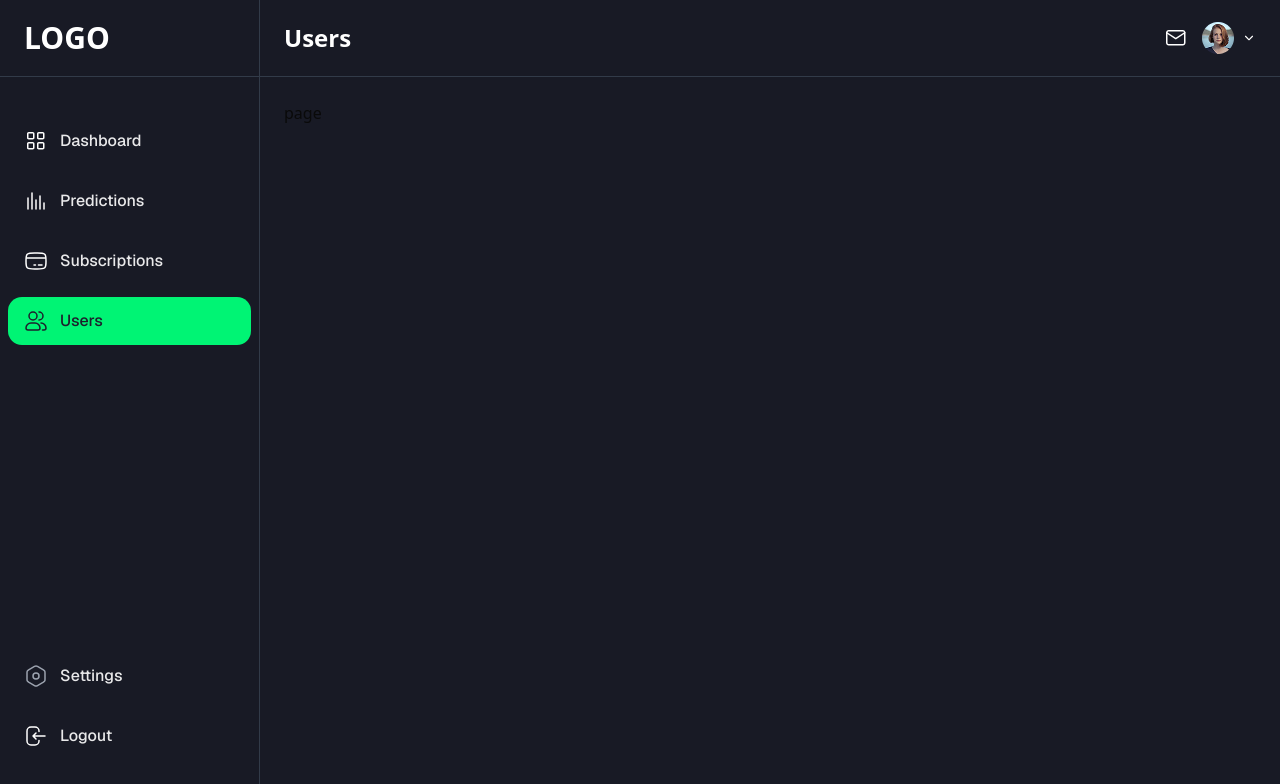
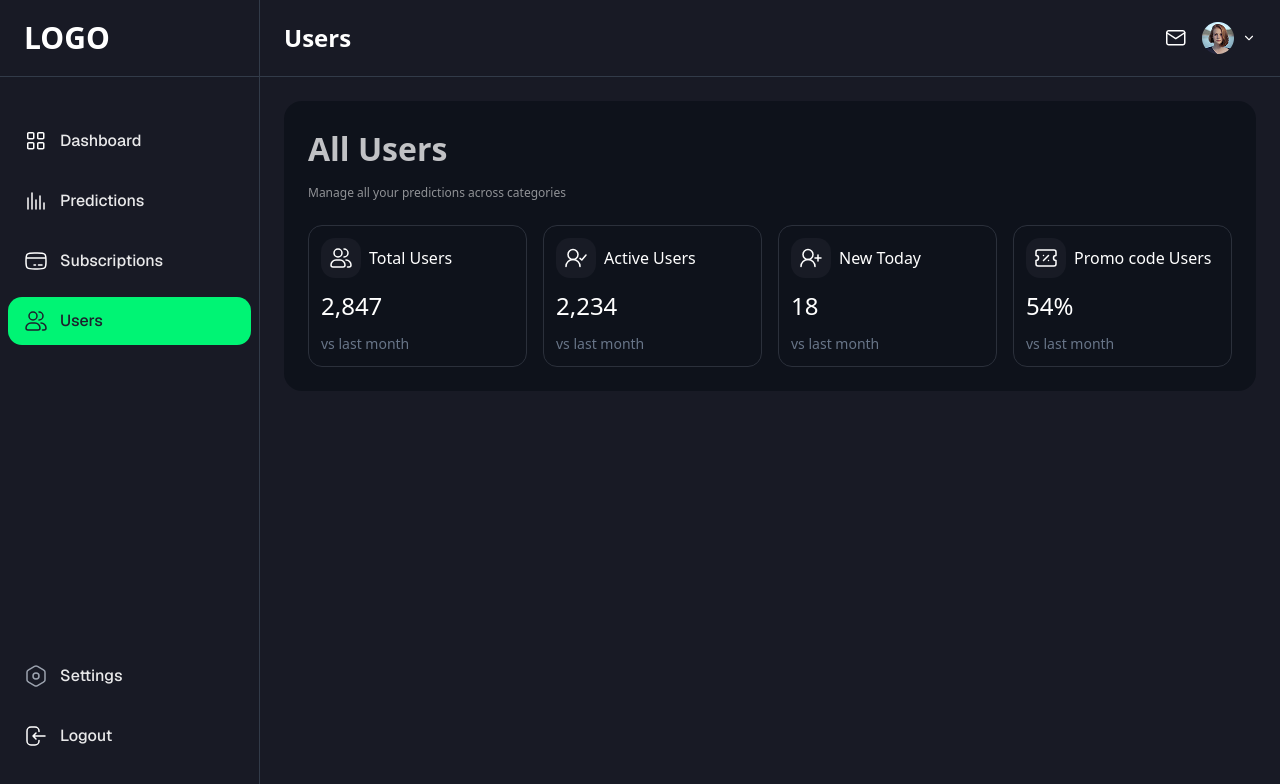
Before and after one commit to amuhaimen/fdahunter1_FO828B94B8AC4, a Next.js app: page /dashboard/users in a window 1280 px wide. Shown: the top 784 px of the page. Built offline with nearby package versions, Linux system fonts and the light colour scheme.

Commit message:
all users page states card inserted

```diff
--- /dev/null
+++ b/_components/icons/users/DoubleUsersl.tsx
@@ -0,0 +1,12 @@
+import React from 'react'
+
+export default function DoubleUsersl() {
+  return (
+    <svg xmlns="http://www.w3.org/2000/svg" width="24" height="24" viewBox="0 0 24 24" fill="none">
+  <path d="M13.001 7C13.001 9.20914 11.2101 11 9.00098 11C6.79184 11 5.00098 9.20914 5.00098 7C5.00098 4.79086 6.79184 3 9.00098 3C11.2101 3 13.001 4.79086 13.001 7Z" stroke="white" stroke-width="1.5"/>
+  <path d="M15 11C17.2091 11 19 9.20914 19 7C19 4.79086 17.2091 3 15 3" stroke="white" stroke-width="1.5" stroke-linecap="round" stroke-linejoin="round"/>
+  <path d="M11.001 14H7.00098C4.23956 14 2.00098 16.2386 2.00098 19C2.00098 20.1046 2.89641 21 4.00098 21H14.001C15.1056 21 16.001 20.1046 16.001 19C16.001 16.2386 13.7624 14 11.001 14Z" stroke="white" stroke-width="1.5" stroke-linejoin="round"/>
+  <path d="M17.001 14C19.7624 14 22.001 16.2386 22.001 19C22.001 20.1046 21.1056 21 20.001 21H18.501" stroke="white" stroke-width="1.5" stroke-linecap="round" stroke-linejoin="round"/>
+</svg>
+  )
+}
--- /dev/null
+++ b/_components/icons/users/PlusUsers.tsx
@@ -0,0 +1,11 @@
+import React from 'react'
+
+export default function PlusUsers() {
+  return (
+    <svg xmlns="http://www.w3.org/2000/svg" width="24" height="24" viewBox="0 0 24 24" fill="none">
+  <path d="M14 8.5C14 5.73858 11.7614 3.5 9 3.5C6.23858 3.5 4 5.73858 4 8.5C4 11.2614 6.23858 13.5 9 13.5C11.7614 13.5 14 11.2614 14 8.5Z" stroke="white" stroke-width="1.5" stroke-linecap="round" stroke-linejoin="round"/>
+  <path d="M16 20.5C16 16.634 12.866 13.5 9 13.5C5.13401 13.5 2 16.634 2 20.5" stroke="white" stroke-width="1.5" stroke-linecap="round" stroke-linejoin="round"/>
+  <path d="M19 9V15M22 12H16" stroke="white" stroke-width="1.5" stroke-linecap="round" stroke-linejoin="round"/>
+</svg>
+  )
+}
--- /dev/null
+++ b/_components/icons/users/TikUsers.tsx
@@ -0,0 +1,11 @@
+import React from 'react'
+
+export default function TikUsers() {
+  return (
+    <svg xmlns="http://www.w3.org/2000/svg" width="24" height="24" viewBox="0 0 24 24" fill="none">
+  <path d="M14 8.5C14 5.73858 11.7614 3.5 9 3.5C6.23858 3.5 4 5.73858 4 8.5C4 11.2614 6.23858 13.5 9 13.5C11.7614 13.5 14 11.2614 14 8.5Z" stroke="white" stroke-width="1.5" stroke-linecap="round" stroke-linejoin="round"/>
+  <path d="M16 20.5C16 16.634 12.866 13.5 9 13.5C5.13401 13.5 2 16.634 2 20.5" stroke="white" stroke-width="1.5" stroke-linecap="round" stroke-linejoin="round"/>
+  <path d="M16 12.3929L17.8 14L22 9" stroke="white" stroke-width="1.5" stroke-linecap="round" stroke-linejoin="round"/>
+</svg>
+  )
+}
--- /dev/null
+++ b/_components/icons/users/Token.tsx
@@ -0,0 +1,11 @@
+import React from 'react'
+
+export default function Token() {
+  return (
+    <svg xmlns="http://www.w3.org/2000/svg" width="24" height="24" viewBox="0 0 24 24" fill="none">
+  <path d="M14.5 9.5L9.5 14.5" stroke="white" stroke-width="1.5" stroke-linecap="round" stroke-linejoin="round"/>
+  <path d="M14.5 14.5H14.4925M9.50748 9.5H9.5" stroke="white" stroke-width="1.5" stroke-linecap="round" stroke-linejoin="round"/>
+  <path d="M2 9.5V6C2 4.89543 2.89543 4 4 4H20C21.1045 4 22 4.89543 22 6V9.5C20.6192 9.5 19.5 10.6193 19.5 12C19.5 13.3807 20.6192 14.5 22 14.5V18C22 19.1046 21.1045 20 20 20H4C2.89543 20 2 19.1046 2 18V14.5C3.38071 14.5 4.5 13.3807 4.5 12C4.5 10.6193 3.38071 9.5 2 9.5Z" stroke="white" stroke-width="1.5" stroke-linecap="round" stroke-linejoin="round"/>
+</svg>
+  )
+}
--- /dev/null
+++ b/_components/users/UsersHome.tsx
@@ -0,0 +1,76 @@
+import React from 'react'
+import DoubleUsersl from '../icons/users/DoubleUsersl';
+import TikUsers from '../icons/users/TikUsers';
+import PlusUsers from '../icons/users/PlusUsers';
+import Token from '../icons/users/Token';
+import PageHeader from '../reusable/PageHeader';
+
+
+interface StatCardProps {
+  title: string;
+  value: string | number;
+  period: string;
+  icon: React.ReactNode;
+}
+
+export default function UsersHome() {
+
+
+ const statCardsData: StatCardProps[] = [
+    {
+      title: "Total Users",
+      value: '2,847',
+      period: "vs last month",
+      icon: <DoubleUsersl />,
+    },
+    {
+      title: "Active Users",
+      value: '2,234',
+      period: "vs last month",
+      icon: <TikUsers />,
+    },
+    {
+      title: "New Today",
+      value: 18,
+      period: "vs last month",
+      icon: <PlusUsers />,
+    },
+    {
+      title: "Promo code Users",
+      value: "54%",
+      period: "vs last month",
+      icon: <Token />,
+    },
+  ];
+
+
+  return (
+    <div className="bg-[#0E121B] p-6 rounded-2xl">
+            <PageHeader
+          title="All Users"
+          subtitle="Manage all your predictions across categories"
+        />
+          <div className="mt-6 grid grid-cols-1 md:grid-cols-2 lg:grid-cols-4 gap-4 w-full">
+          {statCardsData.map((card, index) => (
+            <div
+              className="p-3 relative border border-[#2B303B] rounded-xl overflow-hidden"
+              key={index}
+            >
+              <div className="flex items-center gap-2">
+                <div className="bg-[#181B25] p-2 rounded-xl">{card.icon}</div>
+                <h3 className="text-white text-base font-medium">
+                  {card.title}
+                </h3>
+              </div>
+              <h2 className="text-white text-2xl font-medium my-3">
+                {card.value}
+              </h2>
+              <p className="text-[#687588] text-sm font-medium">
+                {card.period}
+              </p>
+            </div>
+          ))}
+        </div>
+    </div>
+  )
+}
--- a/app/dashboard/users/page.tsx
+++ b/app/dashboard/users/page.tsx
@@ -1,7 +1,8 @@
+import UsersHome from '@/_components/users/UsersHome'
 import React from 'react'
 
 export default function page() {
   return (
-    <div>page</div>
+    <UsersHome/>
   )
 }
```
